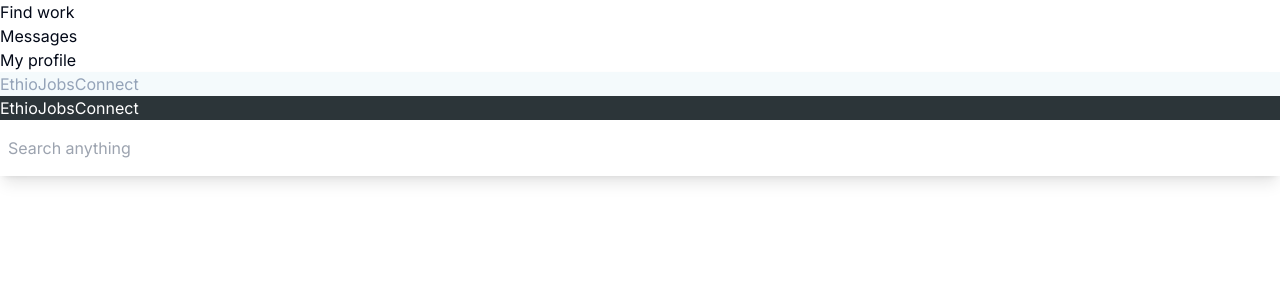
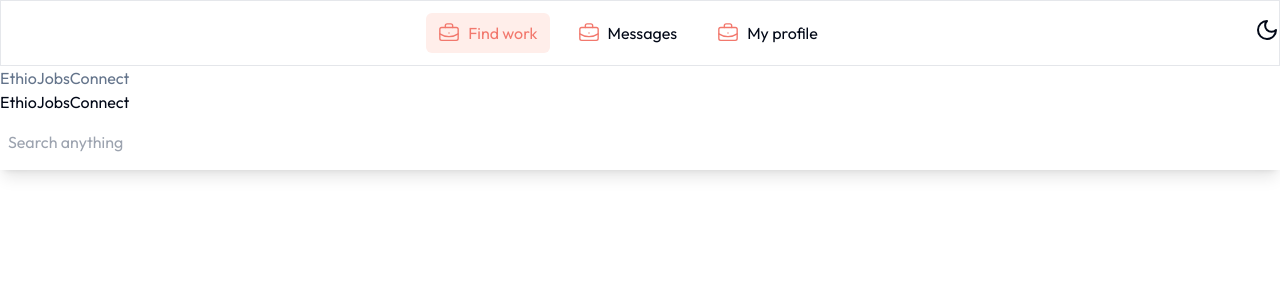
Before and after one commit to Python-killer14/job-connect-app, a Next.js app: page / in a window 1280 px wide. Shown: the top 300 px of the page. Built offline with nearby package versions, Linux system fonts and the light colour scheme.

Commit message:
Refactor: Font choice chnaged to Outfit font. Navigation menus partially implmeneted.

```diff
--- a/src/app/(home)/page.tsx
+++ b/src/app/(home)/page.tsx
@@ -5,10 +5,10 @@
 export default function Home() {
 
   return (
-    <main className="dark dark:bg-gun-metal">
+    <main className="dark:bg-gun-metal">
       <MaxWidthWrapper>
-      <h1 className="text-muted-foreground bg-light-blue">EthioJobsConnect</h1>
-      <h1 className=" dark:text-white dark:bg-gun-metal">EthioJobsConnect</h1>
+      <h1 className="text-muted-foreground bg-light-blu ">EthioJobsConnect</h1>
+      <h1 className=" dark:text-white">EthioJobsConnect</h1>
       <input type="text" placeholder="Search anything" className=" outline-none border-none px-2 py-4 w-96" />
       </MaxWidthWrapper>
     </main>
--- a/src/app/globals.css
+++ b/src/app/globals.css
@@ -66,12 +66,17 @@
   }
 }
 
+
 @layer base {
-  * {
-    @apply border-border;
+
+  *,
+  ::after,
+  ::before {
+    @apply box-border m-0 p-0;
   }
 
   body {
+    /* This is important for dark mode feature, leave as is */
     @apply bg-background text-foreground;
   }
 }
--- a/src/app/layout.tsx
+++ b/src/app/layout.tsx
@@ -1,10 +1,12 @@
 import type { Metadata } from "next";
-import { Inter } from "next/font/google";
+import { Outfit } from "next/font/google";
 import "./globals.css";
 import { ReactNode } from "react";
 import NavigationBar from "@/components/NavigationBar";
 
-const inter = Inter({ subsets: ["latin"] });
+const outfit = Outfit({ subsets: ["latin"],
+  weight: ['100', '200', '300', '400', '500', '600', '700', '800', '900'],
+});
 
 export const metadata: Metadata = {
   title: "Create Next App",
@@ -18,7 +20,7 @@
 }>) {
   return (
     <html lang="en">
-      <body className={inter.className}>
+      <body className={outfit.className}>
         <main>
           <NavigationBar />
           {children}
--- /dev/null
+++ b/src/components/DarkModeToggle.tsx
@@ -0,0 +1,33 @@
+"use client"
+import { Moon, Sun } from 'lucide-react'
+import  { FC, useEffect, useState } from 'react'
+
+const DarkModeToggle: FC = () => {
+  const [isDarkMode, setIsDarkMode] = useState<boolean>(false)
+
+  useEffect(() => {
+    let darkModeClass: string = "dark"
+    // Target the html tag of the page
+    const rootElement:HTMLElement = document.documentElement;
+
+    if (isDarkMode) {
+      rootElement.classList.add(darkModeClass);
+    } else {
+      rootElement.classList.remove(darkModeClass);
+    }
+  }, [isDarkMode]);
+
+  const handleToggle = (): void => {
+    setIsDarkMode(!isDarkMode);
+  };
+
+  return (
+    <div>
+      <button onClick={handleToggle}>
+      {isDarkMode ? <Sun /> : <Moon /> }
+      </button>
+    </div>
+  )
+}
+
+export default DarkModeToggle
--- a/src/components/NavItem.tsx
+++ b/src/components/NavItem.tsx
@@ -1,5 +1,8 @@
+"use client"
+import { cn } from '@/lib/utils'
+import { BriefcaseBusiness } from 'lucide-react'
 import Link from 'next/link'
-import React from 'react'
+import { usePathname } from 'next/navigation'
 
 type navItemType = {
   name: string,
@@ -8,9 +11,15 @@
 }
 
 const NavItem = ({name, slug}: navItemType) => {
+
+  const path =usePathname()
+
+  console.log("pathName", path);
+
   return (
-    <li >
-      <Link href={`${slug}`} >
+    <li className={cn( path === slug ? "bg-light-rose text-rose-red": "", "px-3 py-2 rounded-md" )}>
+      <Link href={`${slug}`} className='flex items-center gap-2 ' >
+      <BriefcaseBusiness className='text-rose-red' size={22} strokeWidth={1.5} />
       {name}
       </Link>
       </li>
--- a/src/components/NavigationBar.tsx
+++ b/src/components/NavigationBar.tsx
@@ -1,6 +1,8 @@
 import { BriefcaseBusiness } from "lucide-react"
 import Link from "next/link"
 import NavItem from "./NavItem"
+import { FC } from "react"
+import DarkModeToggle from "./DarkModeToggle"
 
 
 interface MenuItemType {
@@ -29,11 +31,14 @@
 
 ]
 
-const NavigationBar = () => {
+const NavigationBar: FC = () => {
   return (
-    <div className='mx-auto w-full max-w-screen-xl'>
-      <nav>
-        <ul>
+    <div className='mx-auto w-full max-w-screen-xl py-3 border'>
+      <nav className="flex justify-between items-center">
+        <div>
+          {process.env.NEXT_PUBLIC_APP_NAME}
+        </div>
+        <ul className="flex items-center gap-4">
           {
             menuData.map(({id, name, slug}) => {
             return (
@@ -43,6 +48,9 @@
           }
 
         </ul>
+        <div>
+          <DarkModeToggle />
+        </div>
       </nav>
     </div>
   )
--- a/tailwind.config.ts
+++ b/tailwind.config.ts
@@ -85,6 +85,7 @@
       },
     },
   },
+
   plugins: [require("tailwindcss-animate")],
 } satisfies Config
 
```
